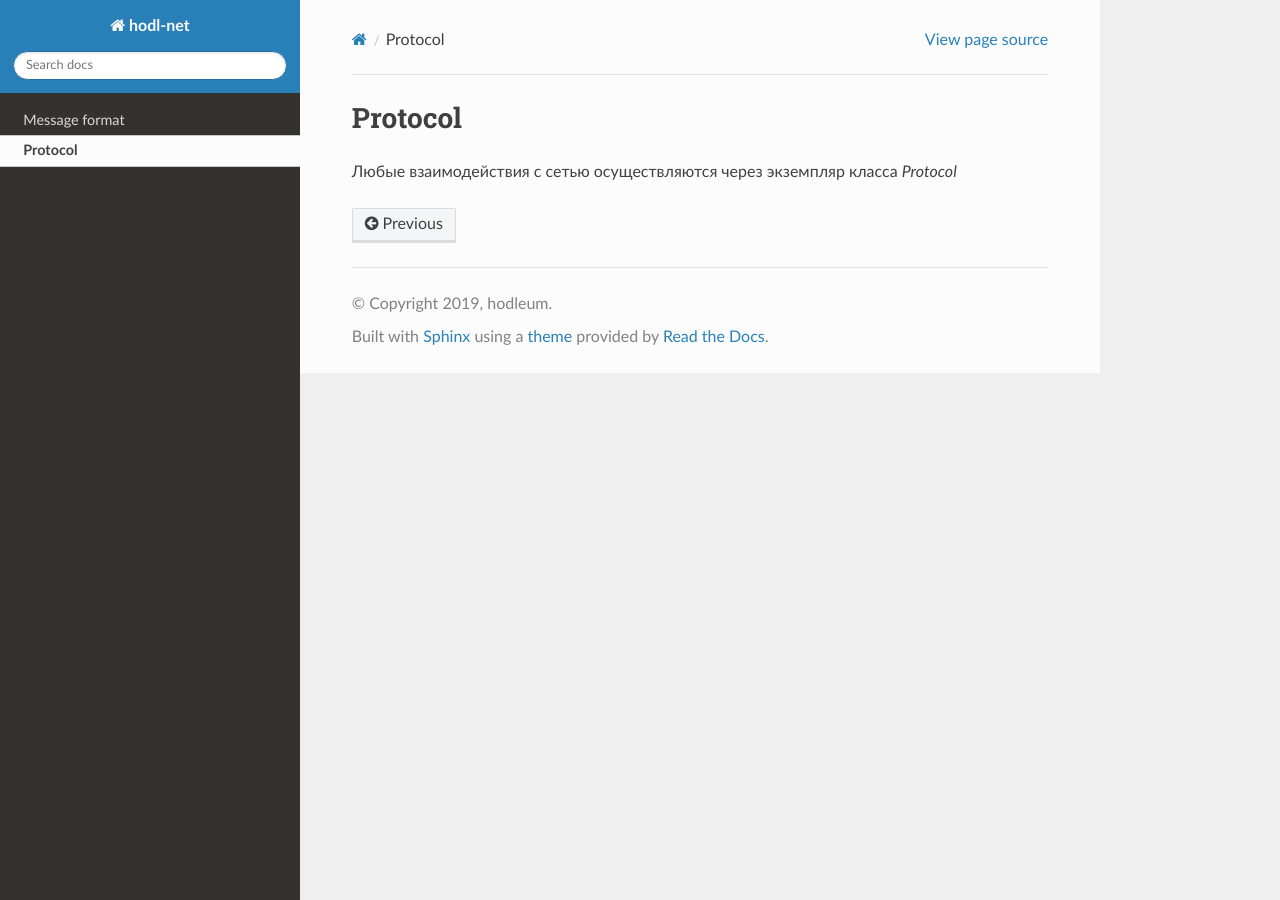
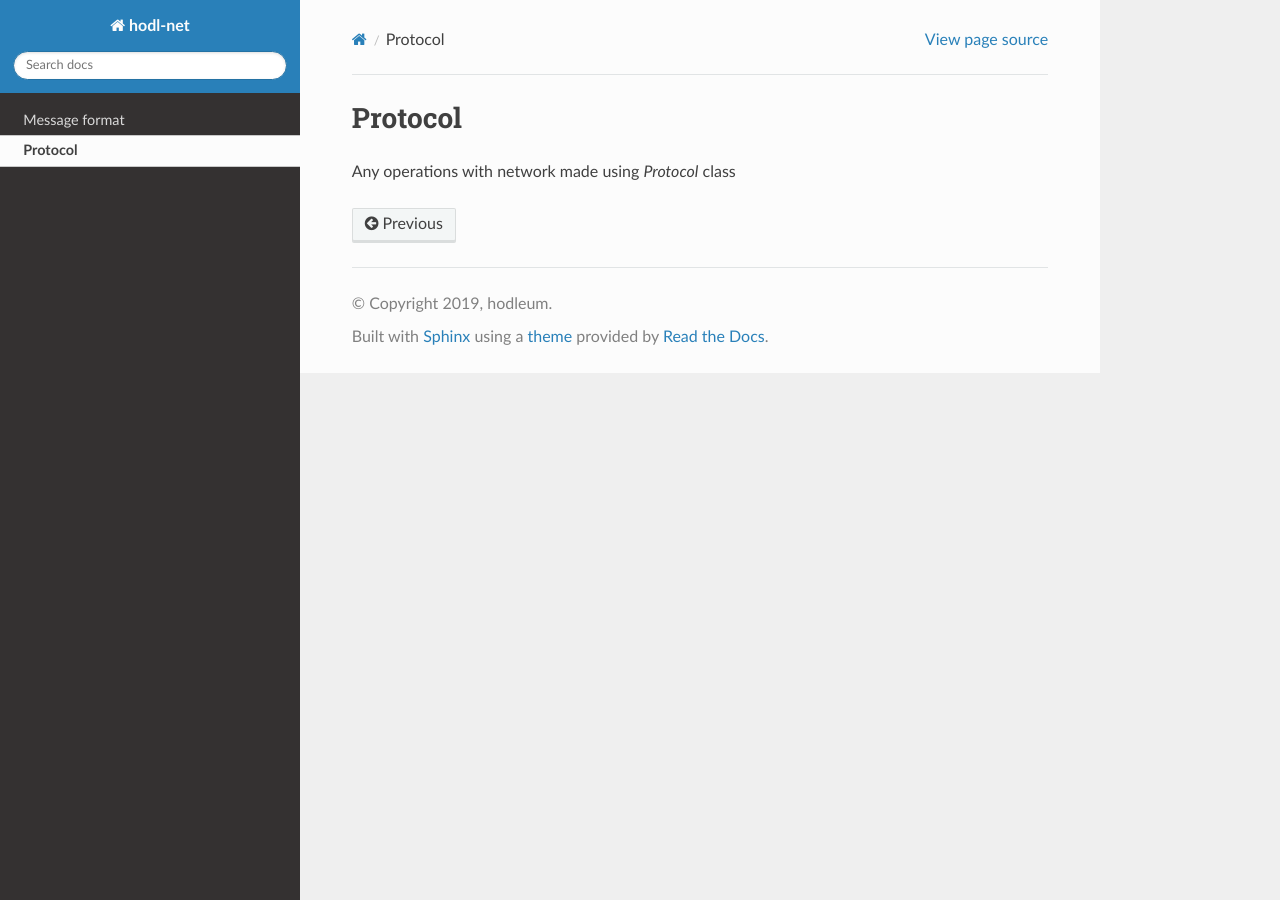
Before and after one commit to hodleum/hodl_net, a Sphinx documentation site: the page built from docs/src/protocol.rst, in a window 1280 px wide. Built offline with Sphinx 7.4.7 and the Read the Docs theme 2.0.0, drawn with Linux system fonts in a browser that asks for light colours.

Commit message:
Update protocol.rst

```diff
--- a/docs/src/protocol.rst
+++ b/docs/src/protocol.rst
@@ -2,4 +2,4 @@ Protocol
 ========
 
 
-Любые взаимодействия с сетью осуществляются через экземпляр класса `Protocol`
+Any operations with network made using `Protocol` class
```
